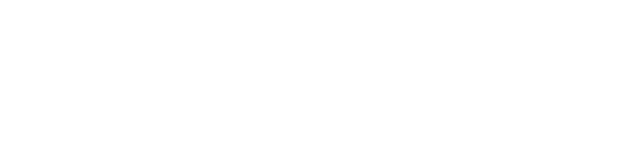
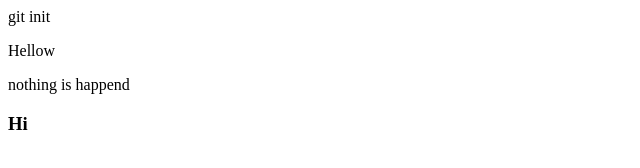
Before and after one commit to FuadAhmed22/practice, a plain HTML site: page index.html in a window 1280 px wide. Shown: the whole page, without its empty margins (0-640 px from the left). Drawn offline with Linux system fonts and the light colour scheme.

Commit message:
added something

```diff
--- a/index.html
+++ b/index.html
@@ -5,8 +5,11 @@
     <meta http-equiv="X-UA-Compatible" content="IE=edge">
     <meta name="viewport" content="width=device-width, initial-scale=1.0">
     <title>Practice</title>
-</head>
+</head>git init
 <body>
+    <p>Hellow</p>
+    <p>nothing is happend</p>
+    <h3>Hi</h3>
 
 </body>
 </html>
```
